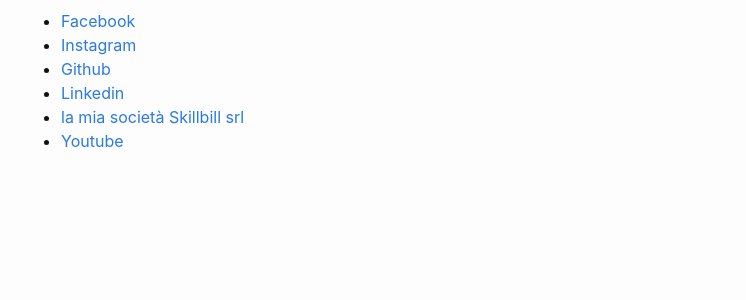
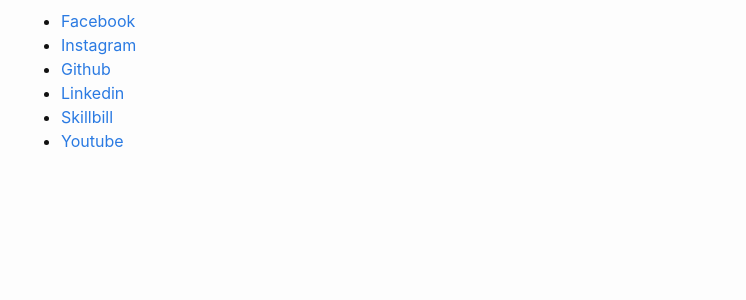
Before and after one commit to toto-castaldi/toto-castaldi.github.io, a Jekyll site: the page built from index.markdown, in a window 1280 px wide. Shown: the part 403-703 px from the top of the page, without its empty margins (239-985 px from the left). Built offline with Jekyll 4.4.1, drawn with Linux system fonts in a browser that asks for light colours.

Commit message:
skillbill

```diff
--- a/index.markdown
+++ b/index.markdown
@@ -20,5 +20,5 @@
  - [Instagram](https://www.instagram.com/toto.castaldi/)
  - [Github](https://github.com/toto-castaldi)
  - [Linkedin](https://www.linkedin.com/in/antoniocastaldi)
- - [la mia società Skillbill srl](https://www.skillbill.it)
+ - [Skillbill](https://www.skillbill.it)
  - [Youtube](https://www.youtube.com/user/toto0castaldi)
```
